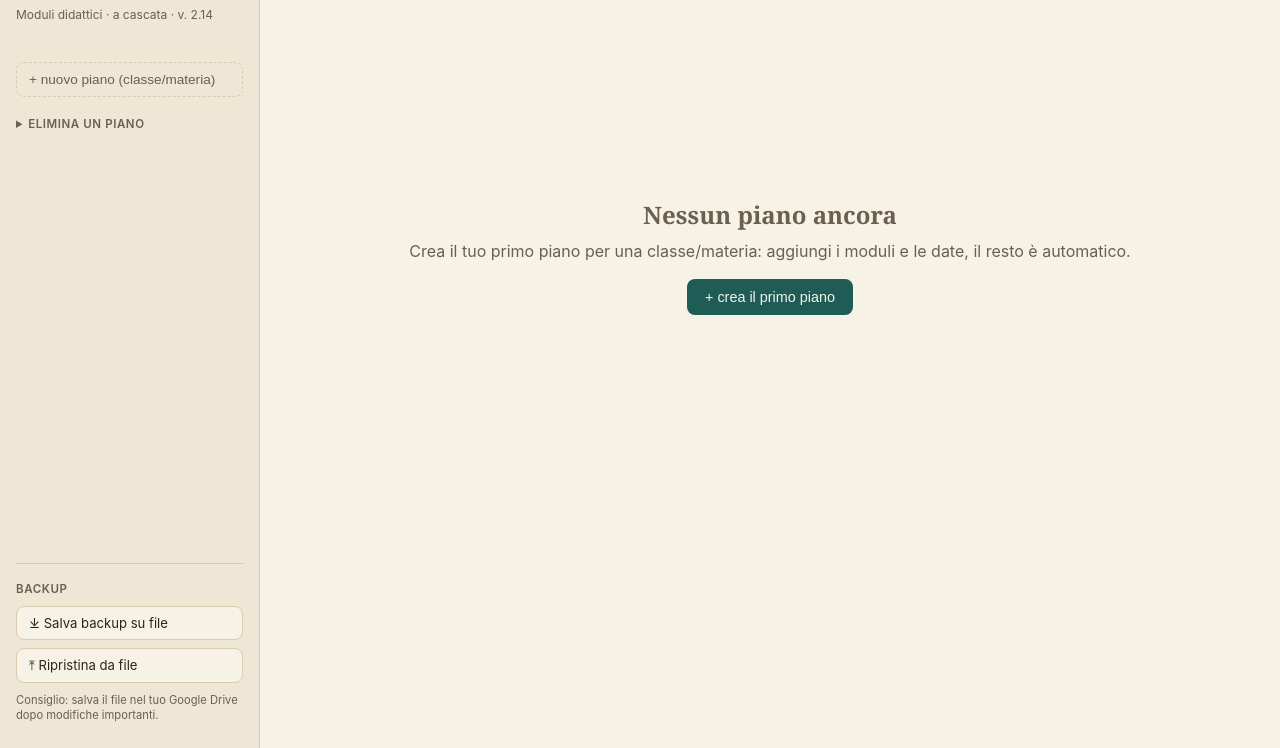
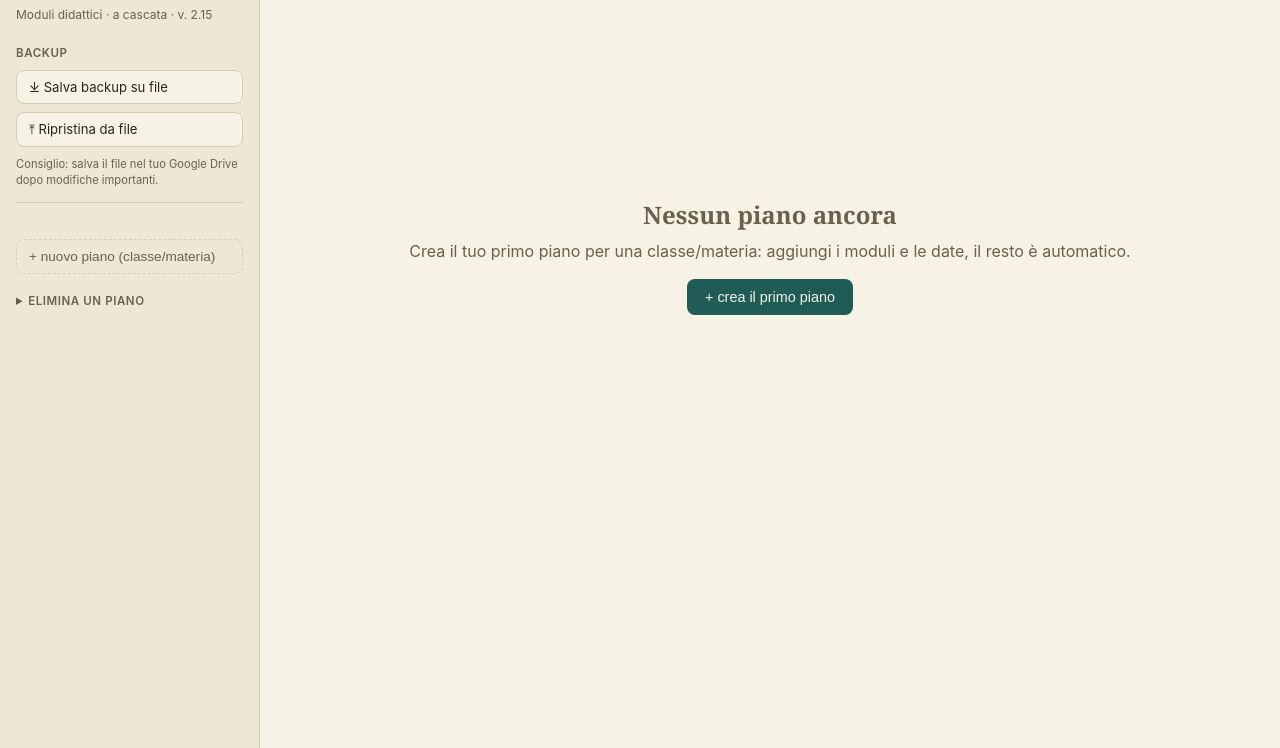
Before and after one commit to profquintavalle-hue/Pianificatore, a plain HTML site: page index.html in a window 1280 px wide. Shown: the part 52-800 px from the top of the page. Drawn offline with Linux system fonts and the light colour scheme.

Commit message:
Pianificatore v. 2.15: pulsanti di backup in cima alla barra laterale
Co-Authored-By: Claude Opus 5.5 <noreply@anthropic.com>
Claude-Session: https://claude.ai/code/session_01CJSHi46uZYedHpTEnwfgQB

```diff
--- a/index.html
+++ b/index.html
@@ -104,6 +104,7 @@
   .btn-piccolo.rosso{ color:var(--ruggine); }
   .btn-piccolo.rosso:hover{ border-color:var(--ruggine); }
   .btn-piccolo:disabled{ opacity:0.4; cursor:default; }
+  .sezione-backup.in-alto{ margin-top:0; padding-top:0; padding-bottom:14px; margin-bottom:14px; border-top:none; border-bottom:1px solid var(--bordo); }
   .sezione-backup{
     margin-top:auto;
     padding-top:18px;
@@ -615,17 +616,17 @@
 <div class="app">
   <div class="sidebar" id="sidebar">
     <h1>Pianificatore</h1>
-    <div class="sottotitolo">Moduli didattici &middot; a cascata &middot; v. 2.14</div>
-    <div id="lista-tab"></div>
-    <button class="btn-nuovo-piano" id="btn-nuovo-piano">+ nuovo piano (classe/materia)</button>
-    <div id="sezione-cestino"></div>
-    <div class="sezione-backup">
+    <div class="sottotitolo">Moduli didattici &middot; a cascata &middot; v. 2.15</div>
+    <div class="sezione-backup in-alto">
       <div class="titolo-backup">Backup</div>
       <button class="btn-backup" id="btn-esporta-backup">⤓ Salva backup su file</button>
       <button class="btn-backup" id="btn-importa-backup">⤒ Ripristina da file</button>
       <input type="file" id="input-file-backup" accept=".json,application/json" style="display:none">
       <div class="nota-backup" id="nota-backup">Consiglio: salva il file nel tuo Google Drive dopo modifiche importanti.</div>
     </div>
+    <div id="lista-tab"></div>
+    <button class="btn-nuovo-piano" id="btn-nuovo-piano">+ nuovo piano (classe/materia)</button>
+    <div id="sezione-cestino"></div>
   </div>
   <div class="main" id="main"></div>
 </div>
```
